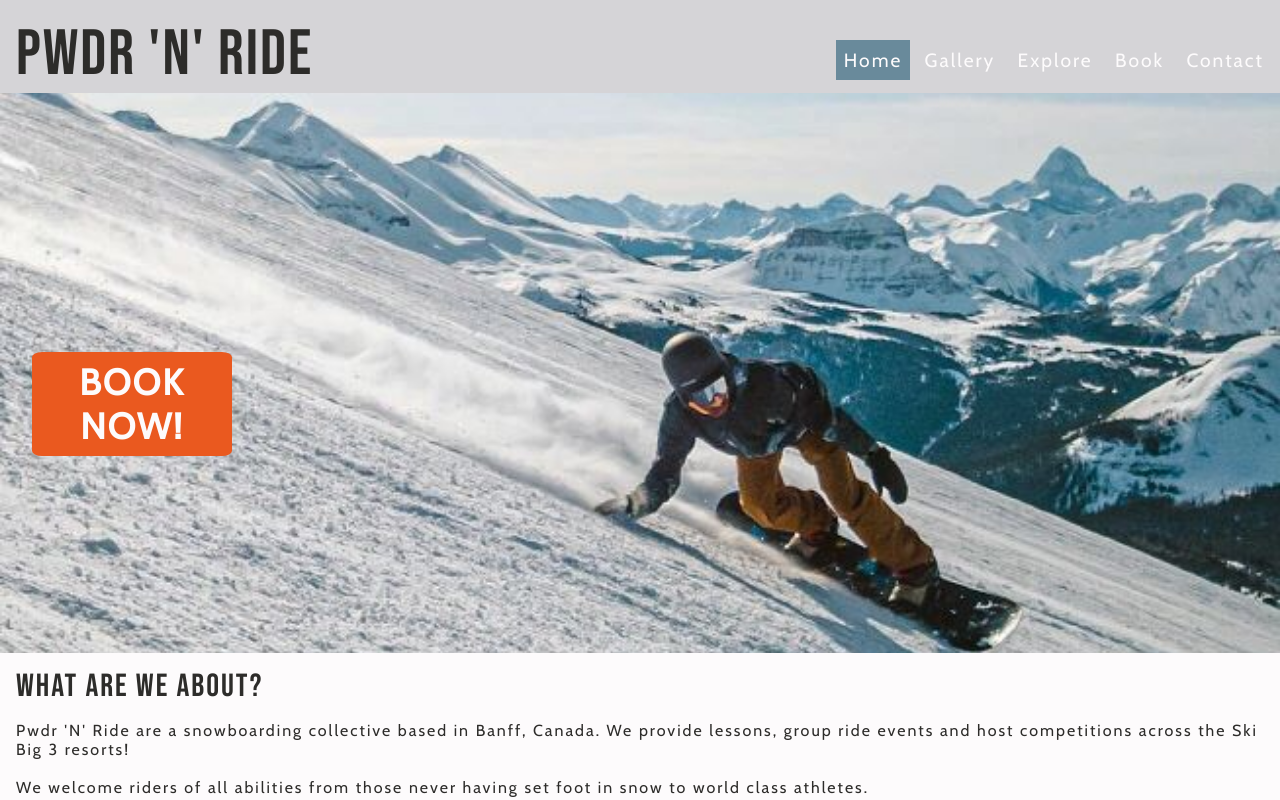
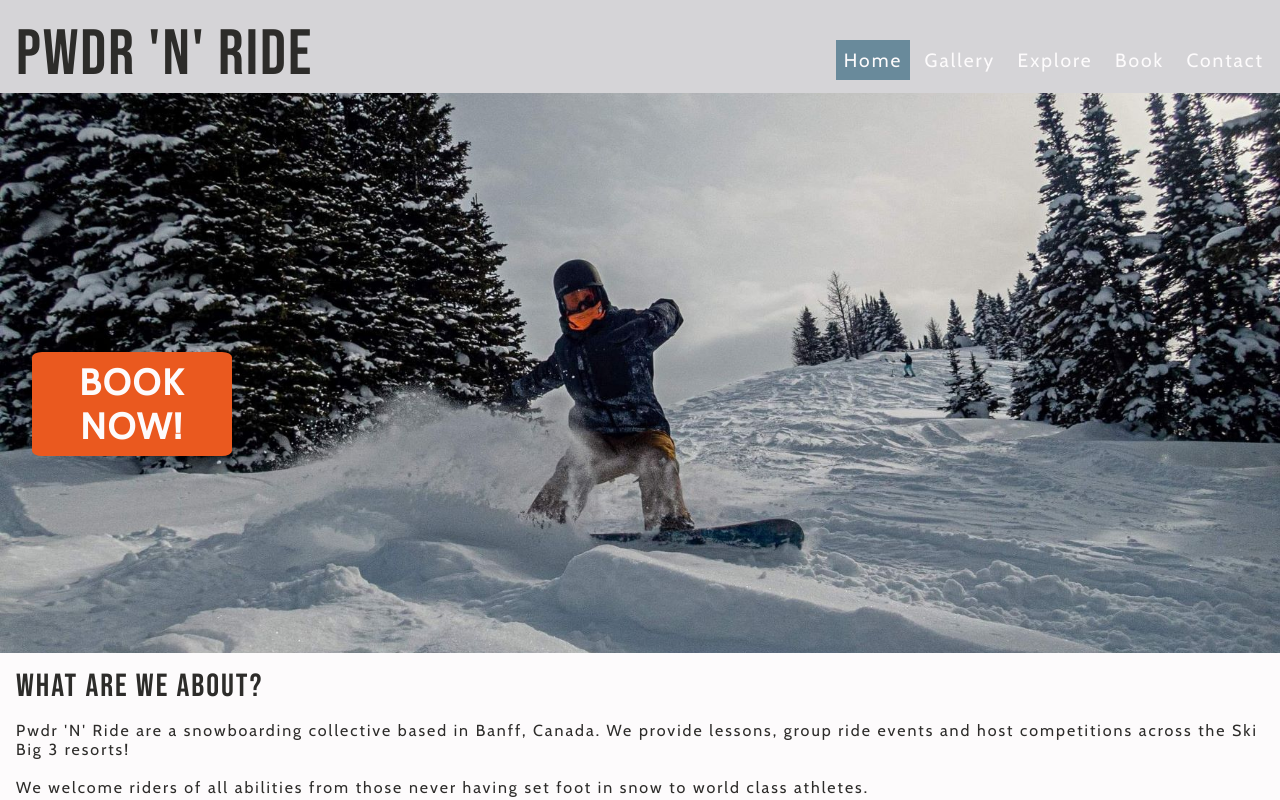
Before and after one commit to tdawes93/pwdr-n-ride, a plain HTML site: page index.html in a window 1280 px wide. Shown: the top 800 px of the page. Drawn offline with nearby package versions, Linux system fonts and the light colour scheme.

Commit message:
Change hero image and add to structure in README.md file

```diff
--- a/assets/css/style.css
+++ b/assets/css/style.css
@@ -72,7 +72,7 @@ h1 {
 #hero {
     height: 70vh;
     width: 100%;
-    background: url(../images/banff_snowboarder_2.jpg) no-repeat scroll center center/cover;
+    background: url(../images/tom-banff-board.JPG) no-repeat scroll center center/cover;
 }
 
 #book {
```
Also changed, not shown: assets/images/banff_snowboarder_2.jpg (deleted), assets/images/tom-banff-board.JPG (added), assets/images/tom-snowboarding.jpg (added), 1 other file.
